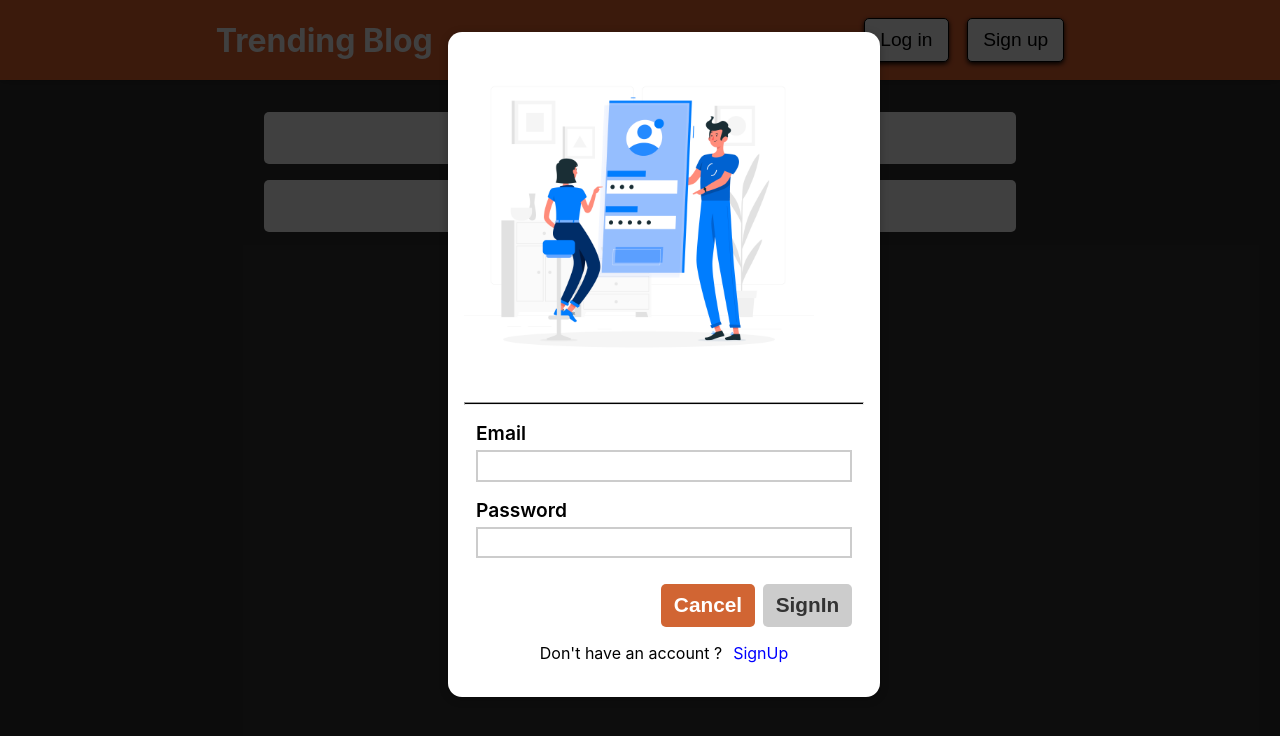
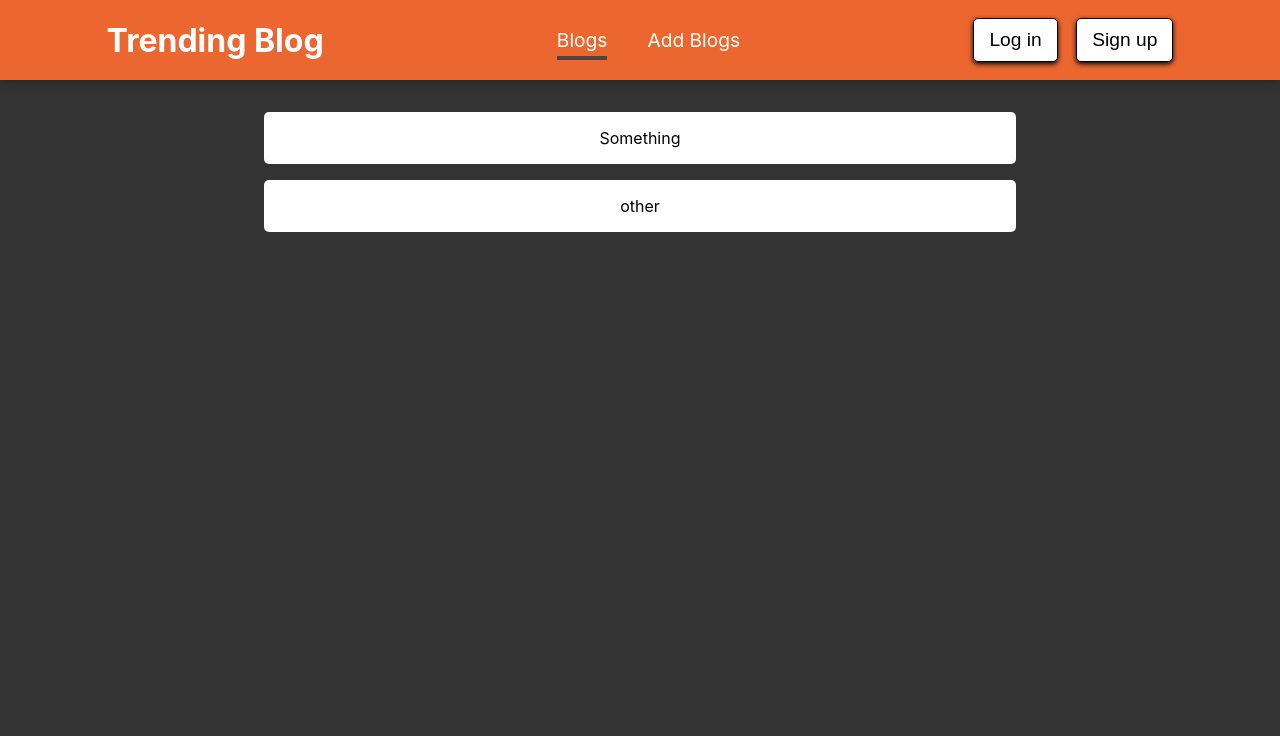
Before and after one commit to Ganeshkumar29401/ReactLogin, a React (Create React App) app: page /blogs in a window 1280 px wide. Shown: the top 736 px of the page. Built offline with nearby package versions, Linux system fonts and the light colour scheme.

Commit message:
router's navlink added

```diff
--- a/package.json
+++ b/package.json
@@ -8,6 +8,7 @@
     "@testing-library/user-event": "^13.5.0",
     "react": "^17.0.2",
     "react-dom": "^17.0.2",
+    "react-router-dom": "^6.2.1",
     "react-scripts": "5.0.0",
     "web-vitals": "^2.1.2"
   },
--- a/src/App.js
+++ b/src/App.js
@@ -1,34 +1,40 @@
-import { Fragment, useState, useEffect } from "react";
+import { Fragment, useState, useEffect, useCallback } from "react";
+import { Routes, Route, Navigate } from "react-router-dom";
 import "./App.css";
 import Auth from "./components/Auth/auth";
 import Blog from "./components/Blog/Blog";
 import Header from "./components/Navigation/Header";
+import BlogForm from "./components/Blog/BlogForm";
 function App() {
   const [isFormShown, setIsFormShown] = useState(false);
   const [isLoginState, setIsLoginState] = useState(false);
-  const openAuthForm = (action= 'SignIn') => {
+  const openAuthForm = useCallback((action = "SignIn") => {
     action === "SignIn" ? setIsLoginState(true) : setIsLoginState(false);
     setIsFormShown(true);
-  };
+  }, []);
   const closeAuthForm = () => {
     setIsFormShown(false);
   };
 
-  const changeLoginStateHandler = ()=>{
-    setIsLoginState((prevState) => !prevState)
-  }
+  const changeLoginStateHandler = () => {
+    setIsLoginState((prevState) => !prevState);
+  };
 
-  useEffect(() => {
-    const timer = setTimeout(() => openAuthForm(), 3000);
-    return () => {
-      clearTimeout(timer);
-    };
-  }, []);
+  // useEffect(() => {
+  //   const timer = setTimeout(() => openAuthForm(), 3000);
+  //   return () => {
+  //     clearTimeout(timer);
+  //   };
+  // }, [openAuthForm]);
 
   return (
     <Fragment>
       <Header heading="Trending Blog" onAction={openAuthForm} />
-      <Blog />
+      <Routes>
+        <Route path="/" element={<Navigate to="/blogs" />} />
+        <Route path="/blogs" element={<Blog />} />
+        <Route path="/addblogs" element={<BlogForm />} />
+      </Routes>
       <section>
         {isFormShown && (
           <Auth
--- a/src/components/Navigation/Header.js
+++ b/src/components/Navigation/Header.js
@@ -1,14 +1,23 @@
 import React from "react";
+import { NavLink } from "react-router-dom";
 import classes from "./Header.module.css";
 const Header = (props) => {
   return (
     <header className={classes.header}>
       <h2>{props.heading}</h2>
+      <div className={classes.navigation}>
+        <NavLink className={({isActive}) => (isActive ? classes.active : "")} to='/blogs'>
+          Blogs
+        </NavLink>
+        <NavLink className={({isActive}) => (isActive ? classes.active : "")} to='/addblogs'>
+          Add Blogs
+        </NavLink>
+      </div>
       <div className={classes.actions}>
-        <button type="button" onClick={() => props.onAction('SignIn')}>
+        <button type="button" onClick={() => props.onAction("SignIn")}>
           Log in
         </button>
-        <button type="button" onClick={() => props.onAction('SignUp')}>
+        <button type="button" onClick={() => props.onAction("SignUp")}>
           Sign up
         </button>
       </div>
--- a/src/components/Navigation/Header.module.css
+++ b/src/components/Navigation/Header.module.css
@@ -15,6 +15,7 @@
 
 .header h2{
     font-size: 2rem;
+    margin: 12px 0;
 }
 
 .actions{
@@ -35,3 +36,20 @@
     font-size: 1.2rem;
     color: black;
 }
+
+.navigation a{
+    text-decoration: none;
+    color: white;
+    font-size: 1.2rem;
+    /* padding-right: 0.4rem;
+     */
+     margin: 0 20px;
+}
+
+.navigation a:hover,
+.navigation a:active,
+.navigation a.active{
+    color: #fff;
+    padding-bottom: 0.25rem;
+    border-bottom: 4px solid #52433d;
+}
--- a/src/index.js
+++ b/src/index.js
@@ -1,7 +1,12 @@
 import React from "react";
+import { BrowserRouter } from "react-router-dom";
 import ReactDOM from "react-dom";
 import "./index.css";
 import App from "./App";
 
-
-ReactDOM.render(<App />, document.getElementById("root"));
+ReactDOM.render(
+  <BrowserRouter>
+    <App />
+  </BrowserRouter>,
+  document.getElementById("root")
+);
```
Also changed, not shown: 1 other file (tests, documents, lock files or other folders).
